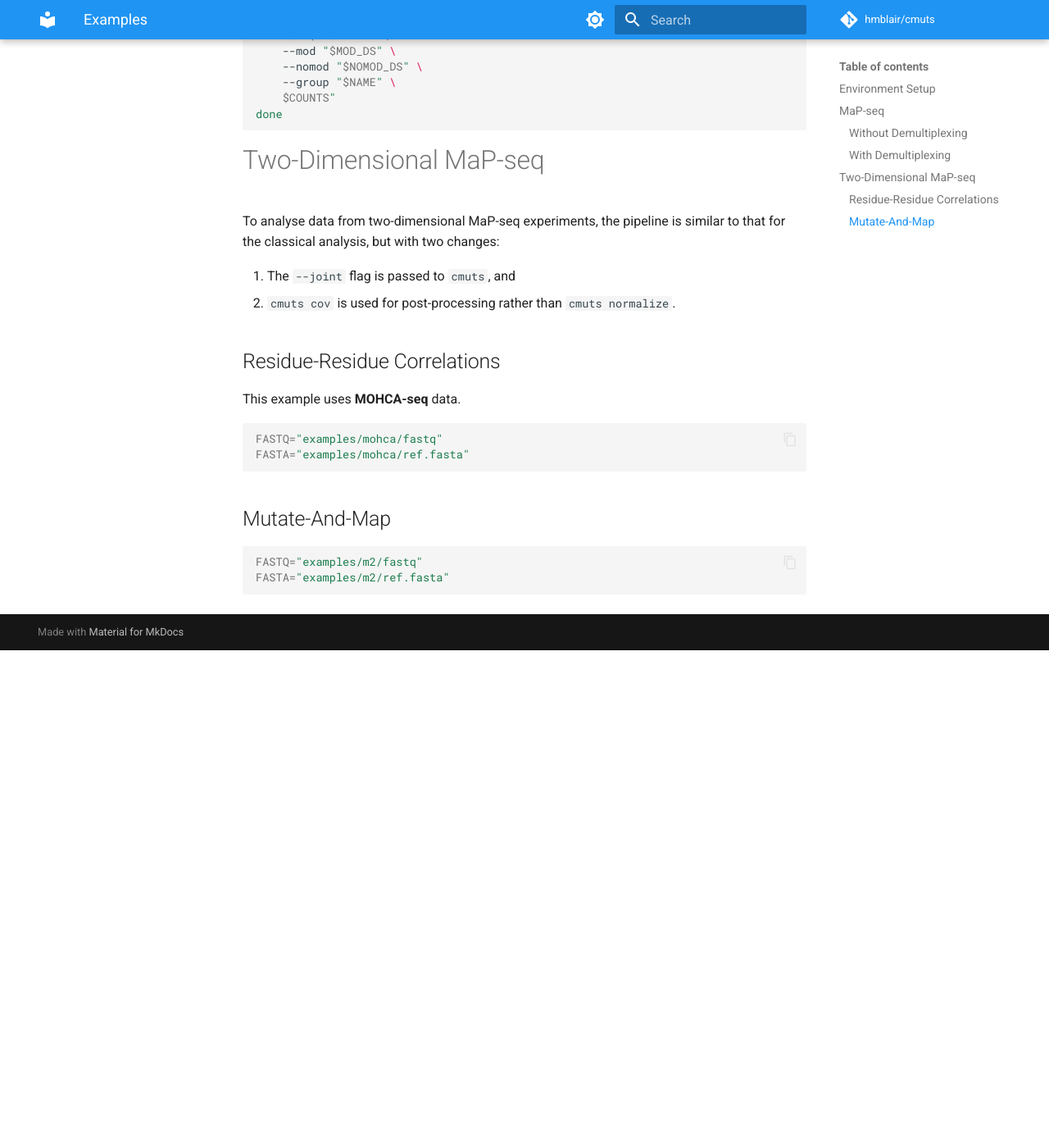
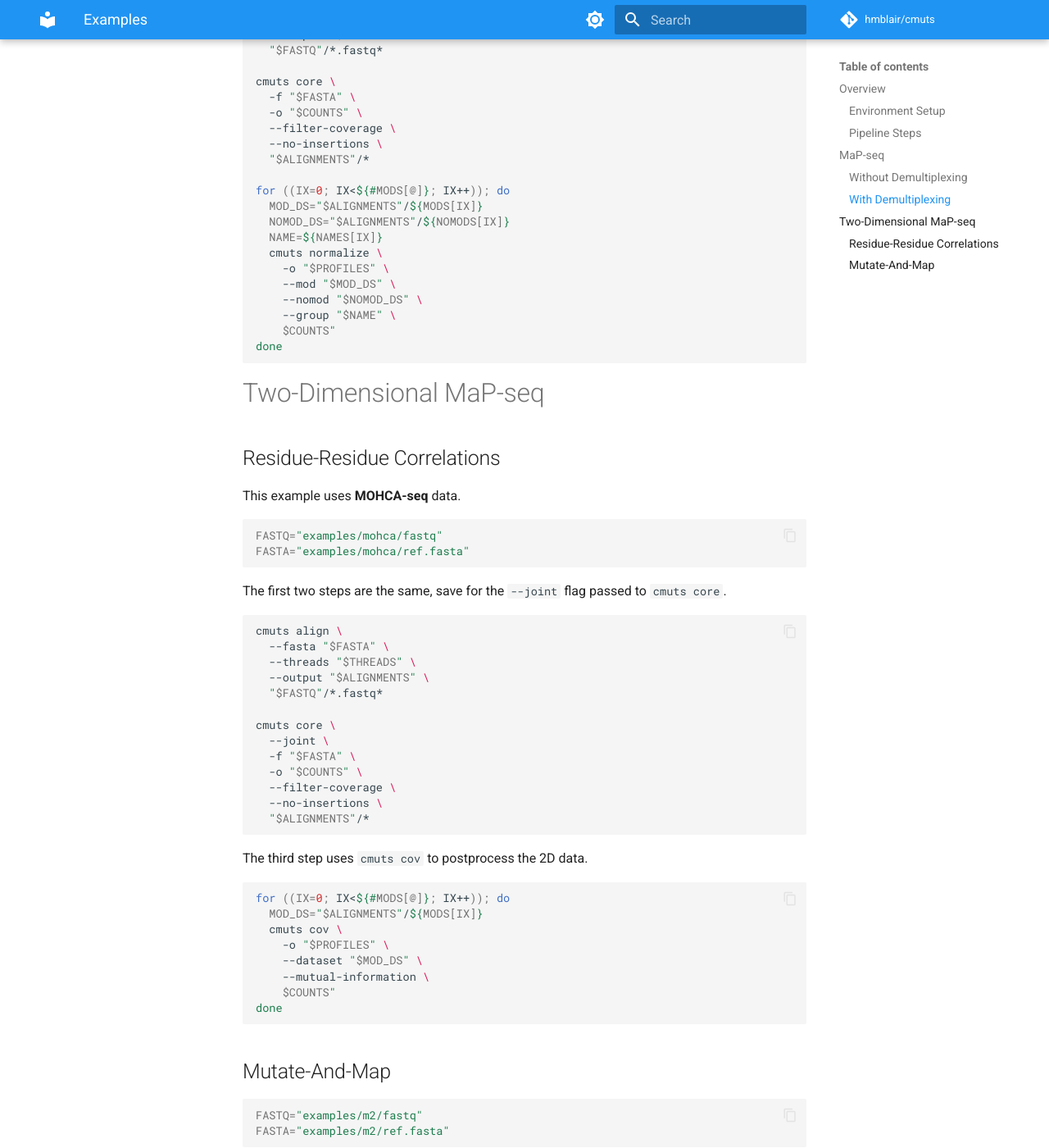
Before and after one commit to hmblair/cmuts, an MkDocs documentation site: the page built from docs/usage/examples.md, in a window 1280 px wide and 1400 px high, scrolled down 2502 px. Shown: the whole window at 82% size. Built offline with MkDocs 1.6.1 and Material for MkDocs 9.7.7, drawn with Linux system fonts in a browser that asks for light colours; comment, search, counter and statistics services are not loaded; before the commit the page ends 3295 px from its top, so only the background shows below that; some of the changed text lies outside the part shown.

````diff
--- a/docs/usage/examples.md
+++ b/docs/usage/examples.md
@@ -1,5 +1,6 @@
+## Overview
 
-## Environment Setup
+### Environment Setup
 
 These variables will be used throughout the examples; feel free to set them to a value appropriate for your computer. The latter three specify the location of various intermediate files and outputs from the pipeline.
 
@@ -11,6 +12,14 @@
 ```
 
 All files used in these examples can be found in the repo, under `examples`.
+
+### Pipeline Steps
+
+The `cmuts` pipeline consists of three parts:
+
+  1. The `cmuts align` wrapper,
+  2. The `cmuts core` program, and
+  3. Either `cmuts normalize` or `cmuts cov`, depending on whether 1D or 2D MaP-seq is being performed.
 
 # MaP-seq
 
@@ -119,11 +128,6 @@
 
 # Two-Dimensional MaP-seq
 
-To analyse data from two-dimensional MaP-seq experiments, the pipeline is similar to that for the classical analysis, but with two changes:
-
-  1. The `--joint` flag is passed to `cmuts`, and
-  2. `cmuts cov` is used for post-processing rather than `cmuts normalize`.
-
 ## Residue-Residue Correlations
 
 This example uses **MOHCA-seq** data.
@@ -133,6 +137,37 @@
 FASTA="examples/mohca/ref.fasta"
 ```
 
+The first two steps are the same, save for the `--joint` flag passed to `cmuts core`.
+
+```bash
+cmuts align \
+  --fasta "$FASTA" \
+  --threads "$THREADS" \
+  --output "$ALIGNMENTS" \
+  "$FASTQ"/*.fastq*
+
+cmuts core \
+  --joint \
+  -f "$FASTA" \
+  -o "$COUNTS" \
+  --filter-coverage \
+  --no-insertions \
+  "$ALIGNMENTS"/*
+```
+
+The third step uses `cmuts cov` to postprocess the 2D data.
+
+```bash
+for ((IX=0; IX<${#MODS[@]}; IX++)); do
+  MOD_DS="$ALIGNMENTS"/${MODS[IX]}
+  cmuts cov \
+    -o "$PROFILES" \
+    --dataset "$MOD_DS" \
+    --mutual-information \
+    $COUNTS"
+done
+```
+
 ## Mutate-And-Map
 
 ```bash
````
